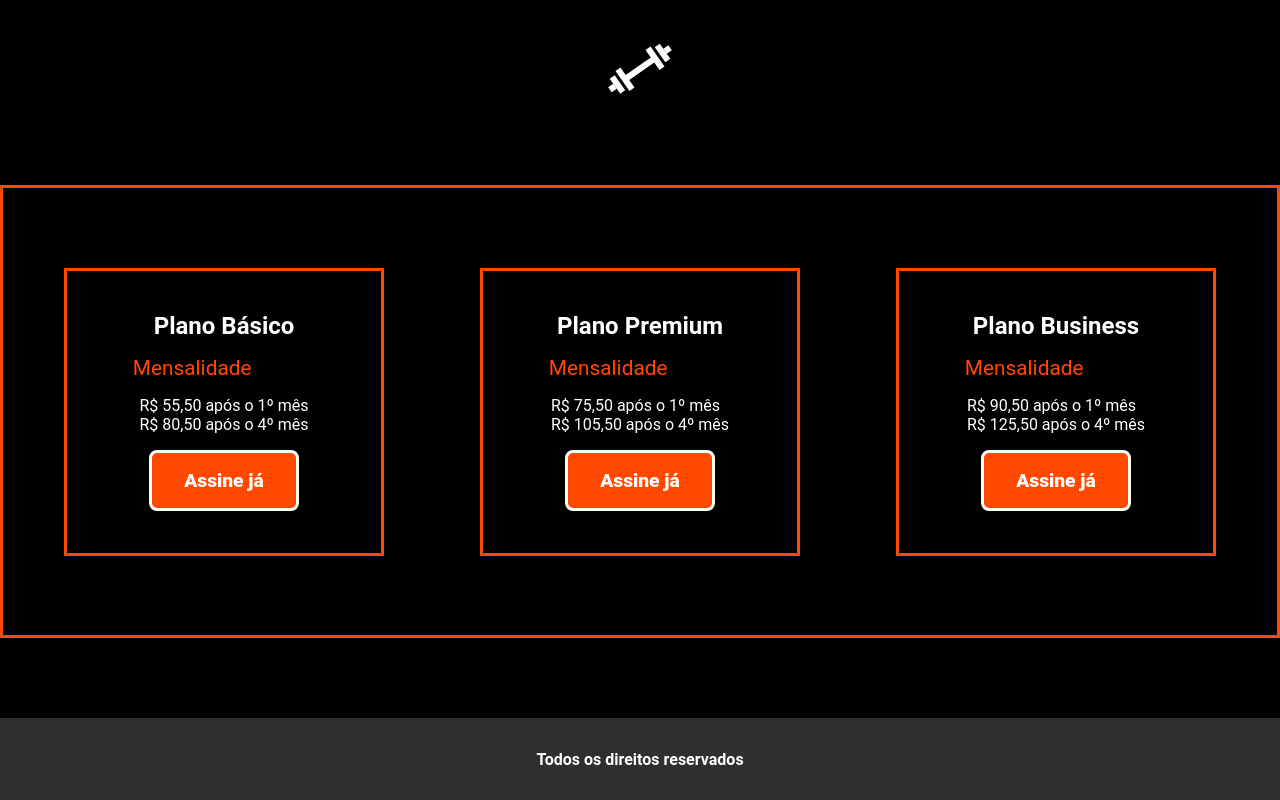
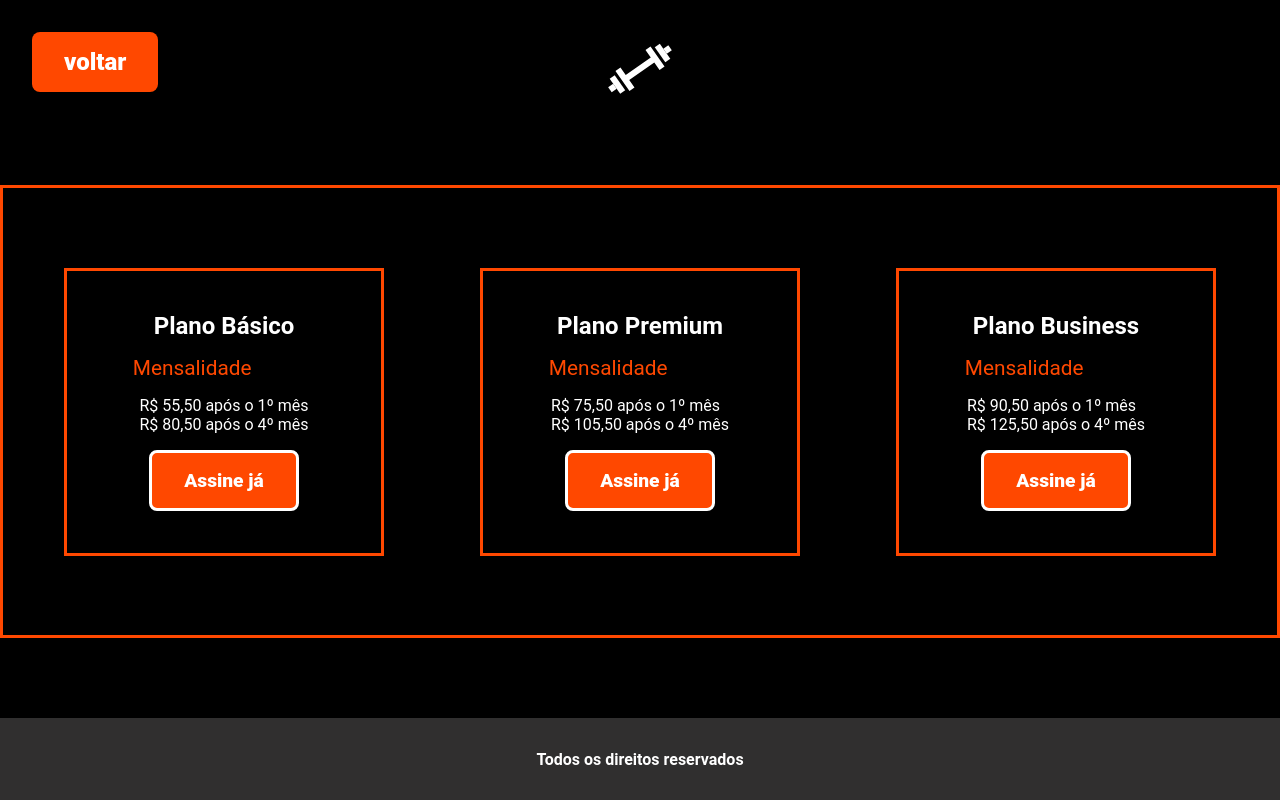
Before and after one commit to matheus-sousa1/GYM, a React (Create React App) app: page /plans in a window 1280 px wide. Built offline with nearby package versions, Linux system fonts and the light colour scheme; a web font is replaced by a local one.

Commit message:
botâo voltar para página inicial adicionado

```diff
--- a/src/components/pages/about.css
+++ b/src/components/pages/about.css
@@ -22,9 +22,22 @@
  flex-direction: column;
 }
 
+.btn-back {
+  background: var(--primary);
+  color: var(--tertiary);
+  padding: 1rem 2rem;
+  text-decoration: none;
+  border-radius: 0.5rem;
+  font-size: 1.5rem;
+  position: absolute;
+  left: 2rem;
+  top: 2rem;
+  font-weight: 1000;
+}
+
 .text {
   position: relative;
-  top: 14rem;
+  top: 16rem;
   right: 20rem;
   width: 35rem;
   height: 35rem;
--- a/src/components/pages/about.js
+++ b/src/components/pages/about.js
@@ -1,10 +1,12 @@
 import React from 'react';
 import imageAbout from '../../img/about.jpg';
 import "./about.css";
+import { Link } from 'react-router-dom';
 
 function About() {
   return (
     <div className='container-about'>
+      <Link className="btn-back" to="/">voltar</Link>
       <div className='text'>
        <h1>Sobre nós</h1>
        <p>
--- a/src/components/pages/activities.css
+++ b/src/components/pages/activities.css
@@ -15,6 +15,19 @@
  height: 100vh;
  flex-direction: column;
  color: var(--tertiary);
+}
+
+.btn-back {
+  background: var(--primary);
+  color: var(--tertiary);
+  padding: 1rem 2rem;
+  text-decoration: none;
+  border-radius: 0.5rem;
+  font-size: 1.5rem;
+  position: absolute;
+  left: 2rem;
+  top: 2rem;
+  font-weight: 1000;
 }
 
 .initial-text {
--- a/src/components/pages/activities.js
+++ b/src/components/pages/activities.js
@@ -4,10 +4,12 @@ import pilates from "../../img/pilates.png";
 import abs from "../../img/abs.jpg";
 import ritmos from "../../img/ritmos.jpg";
 import "./activities.css";
+import { Link } from 'react-router-dom';
 
 function Activities() {
   return (
     <div className='content-activities'>
+      <Link className="btn-back" to="/">voltar</Link>
       <div className='text-activities'>
       <p className='initial-text'>Conheça todas as atividades que a Gym Center oferece para você.</p>
       </div>
--- a/src/components/pages/appointment.css
+++ b/src/components/pages/appointment.css
@@ -15,7 +15,19 @@
   flex-direction: column;
   justify-content: center;
   align-items: center;
-  border: 1px solid red;
+}
+
+.btn-back {
+  background: var(--primary);
+  color: var(--tertiary);
+  padding: 1rem 2rem;
+  text-decoration: none;
+  border-radius: 0.5rem;
+  font-size: 1.5rem;
+  position: absolute;
+  left: 2rem;
+  top: 2rem;
+  font-weight: 1000;
 }
 
 .content-appointment {
--- a/src/components/pages/appointment.js
+++ b/src/components/pages/appointment.js
@@ -4,6 +4,7 @@ import { useState } from 'react';
 import { z } from 'zod';
 import { zodResolver } from "@hookform/resolvers/zod";
 import "./appointment.css";
+import { Link } from 'react-router-dom';
 
 const createUserFormSchema = z.object({
   name: z.string()
@@ -28,6 +29,7 @@ function Appointment() {
 
   return (
     <div className="container-appointment">
+      <Link className="btn-back" to="/">voltar</Link>
       <div class="content-appointment">
       <div className='text-appointment'>
       <div className='title-appointment'>agendamento</div>
--- a/src/components/pages/navBar.js
+++ b/src/components/pages/navBar.js
@@ -1,5 +1,5 @@
 import React from 'react'
-import {Link } from 'react-router-dom';
+import { Link } from 'react-router-dom';
 import "./navBar.css";
 
 function NavBar() {
--- a/src/components/pages/plans.css
+++ b/src/components/pages/plans.css
@@ -16,6 +16,19 @@
   color: var(--tertiary);
   width: 100%;
   height: 100vh;
+}
+
+.btn-back {
+  background: var(--primary);
+  color: var(--tertiary);
+  padding: 1rem 2rem;
+  text-decoration: none;
+  border-radius: 0.5rem;
+  font-size: 1.5rem;
+  position: absolute;
+  left: 2rem;
+  top: 2rem;
+  font-weight: 1000;
 }
 
 .icon-gym {
--- a/src/components/pages/plans.js
+++ b/src/components/pages/plans.js
@@ -1,11 +1,13 @@
 import React from 'react';
 import { CgGym } from "react-icons/cg";
-import "./plans.css"
+import "./plans.css";
+import { Link } from 'react-router-dom';
 
 
 function Plans() {
   return (
     <div className='container-plans'>
+      <Link className="btn-back" to="/">voltar</Link>
       <CgGym className="icon-gym" />
       <div className='plans'>
       <div className='plan'>
```
